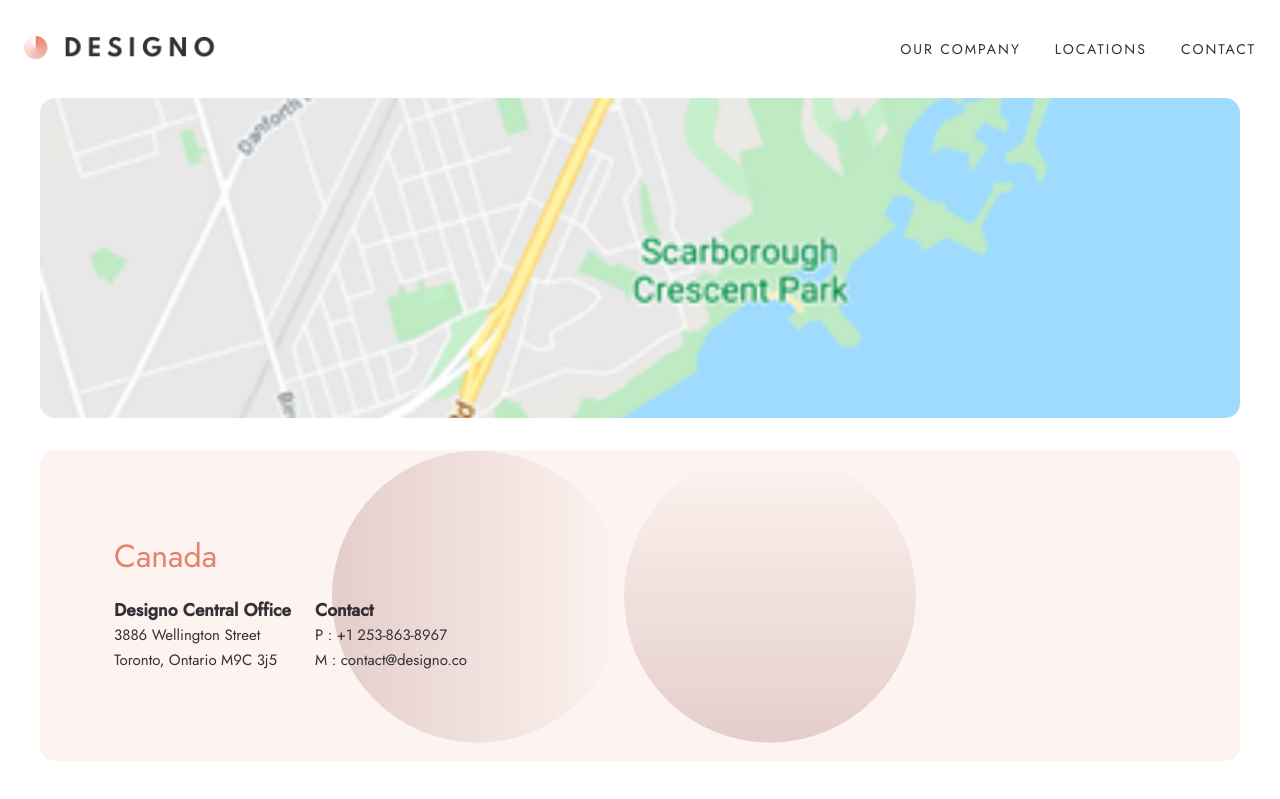
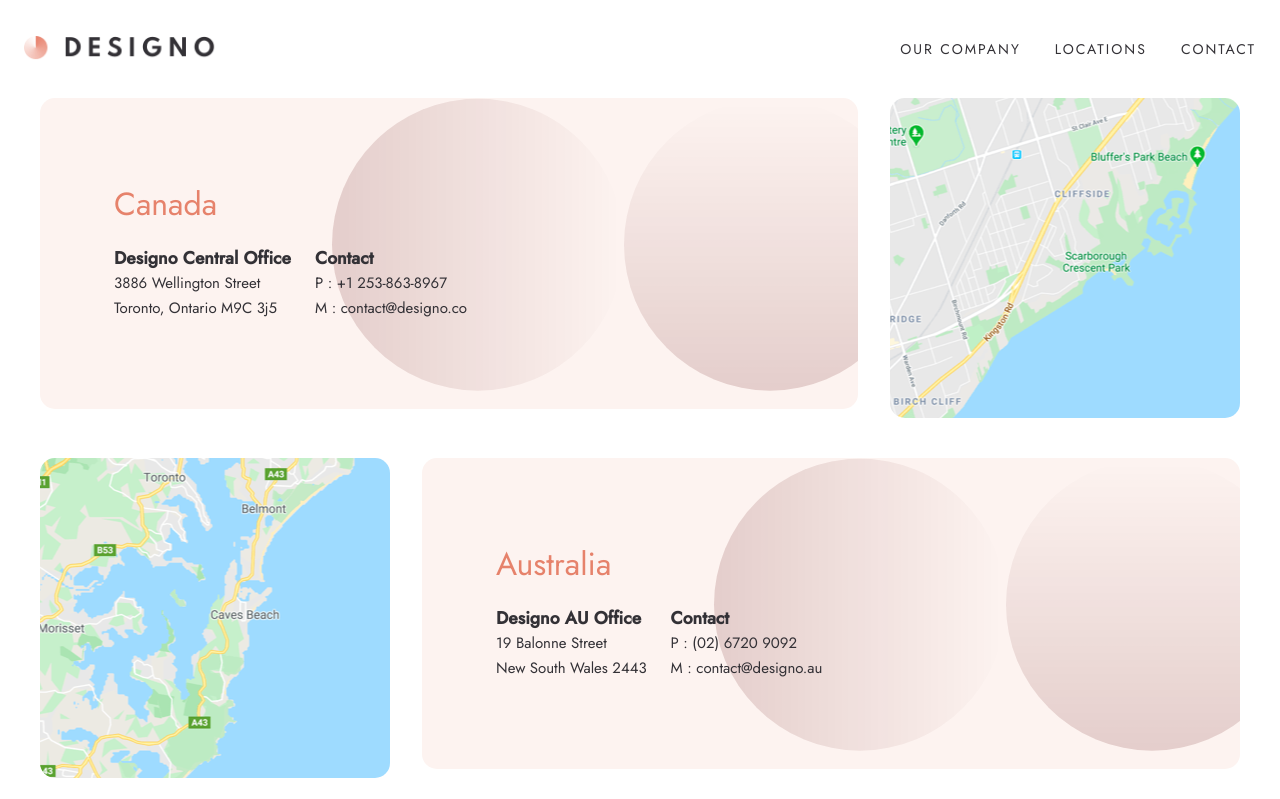
Before and after one commit to AyeTone/Desingo, a React (Create React App) app in the folder client/: page /locations in a window 1280 px wide. Shown: the top 799 px of the page. Built offline with nearby package versions, Linux system fonts and the light colour scheme.

Commit message:
Locations Desktop implemented

```diff
--- a/client/src/styles/components/UI/_MappedLocation.scss
+++ b/client/src/styles/components/UI/_MappedLocation.scss
@@ -1,5 +1,9 @@
 @use "../../abstracts/variables" as *;
 @use "../../utils/breakpoints" as *;
+
+.mapped-location {
+  width: 100%;
+}
 
 .mapped-location__img--wrapper {
   max-height: 320px;
--- a/client/src/styles/pages/_Locations.scss
+++ b/client/src/styles/pages/_Locations.scss
@@ -18,15 +18,15 @@
 .locations__location {
   &--canada {
     @include Bgimg;
-    background-image: url("assets/locations/desktop/image-map-canada.png");
+    background-image: url("assets/locations/tablet/image-map-canada.png");
   }
   &--australia {
     @include Bgimg;
-    background-image: url("assets/locations/desktop/image-map-australia.png");
+    background-image: url("assets/locations/tablet/image-map-australia.png");
   }
   &--united {
     @include Bgimg;
-    background-image: url("assets/locations/desktop/image-map-united-kingdom.png");
+    background-image: url("assets/locations/tablet/image-map-uk.png");
   }
 }
 
@@ -50,3 +50,36 @@
     }
   }
 }
+
+/*
+
+      Desktop BP
+
+*/
+
+@include breakpoint(desktop) {
+  .locations__location {
+    display: flex;
+    width: 100%;
+    &:nth-child(2n + 1) {
+      flex-direction: row-reverse;
+    }
+
+    &--canada {
+      background-image: url("assets/locations/desktop/image-map-canada.png");
+    }
+
+    &--australia {
+      background-image: url("assets/locations/desktop/image-map-australia.png");
+    }
+    &--united {
+      background-image: url("assets/locations/desktop/image-map-united-kingdom.png");
+    }
+
+    &--canada,
+    &--australia,
+    &--united {
+      max-width: 350px;
+    }
+  }
+}
```
Also changed, not shown: client/src/index.css.
